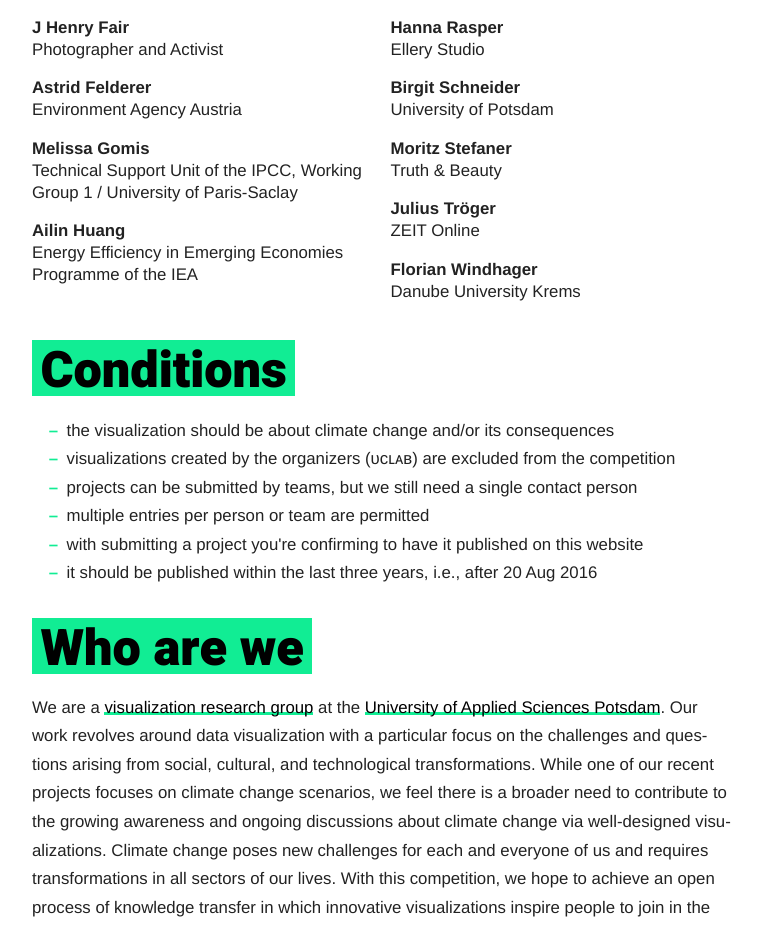
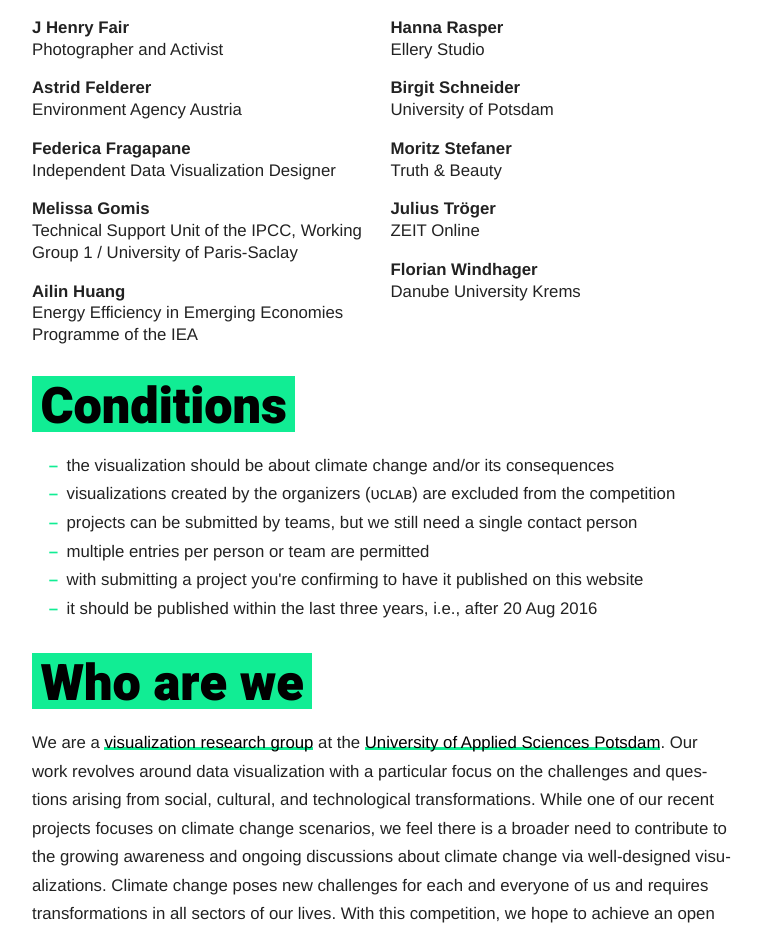
Before and after one commit to uclab-potsdam/vff, a Nuxt app: page / in a window 1280 px wide. Shown: the part 2501-3427 px from the top of the page, without its empty margins (258-1020 px from the left). Built offline with nearby package versions, Linux system fonts and the light colour scheme.

Commit message:
Federica added

```diff
--- a/pages/index.vue
+++ b/pages/index.vue
@@ -51,6 +51,7 @@
         <li data-sort="Elliott"><strong>Kennedy Elliott</strong>National Geographic</li>
         <li data-sort="Fair"><strong>J Henry Fair</strong>Photographer and Activist</li>
         <li data-sort="Felderer"><strong>Astrid Felderer</strong>Environment Agency Austria</li>
+        <li data-sort="Fragapane"><strong>Federica Fragapane</strong>Independent Data Visualization Designer</li>
         <li data-sort="Gomis"><strong>Melissa Gomis</strong>Technical Support Unit of the IPCC, Working Group 1 / University of Paris-Saclay</li>
         <li data-sort="Huang"><strong>Ailin Huang</strong>Energy Efficiency in Emerging Economies Programme of the IEA</li>
         <li data-sort="Johanson"><strong>Lupita Johanson</strong>Communications co-ordinator</li>
```
